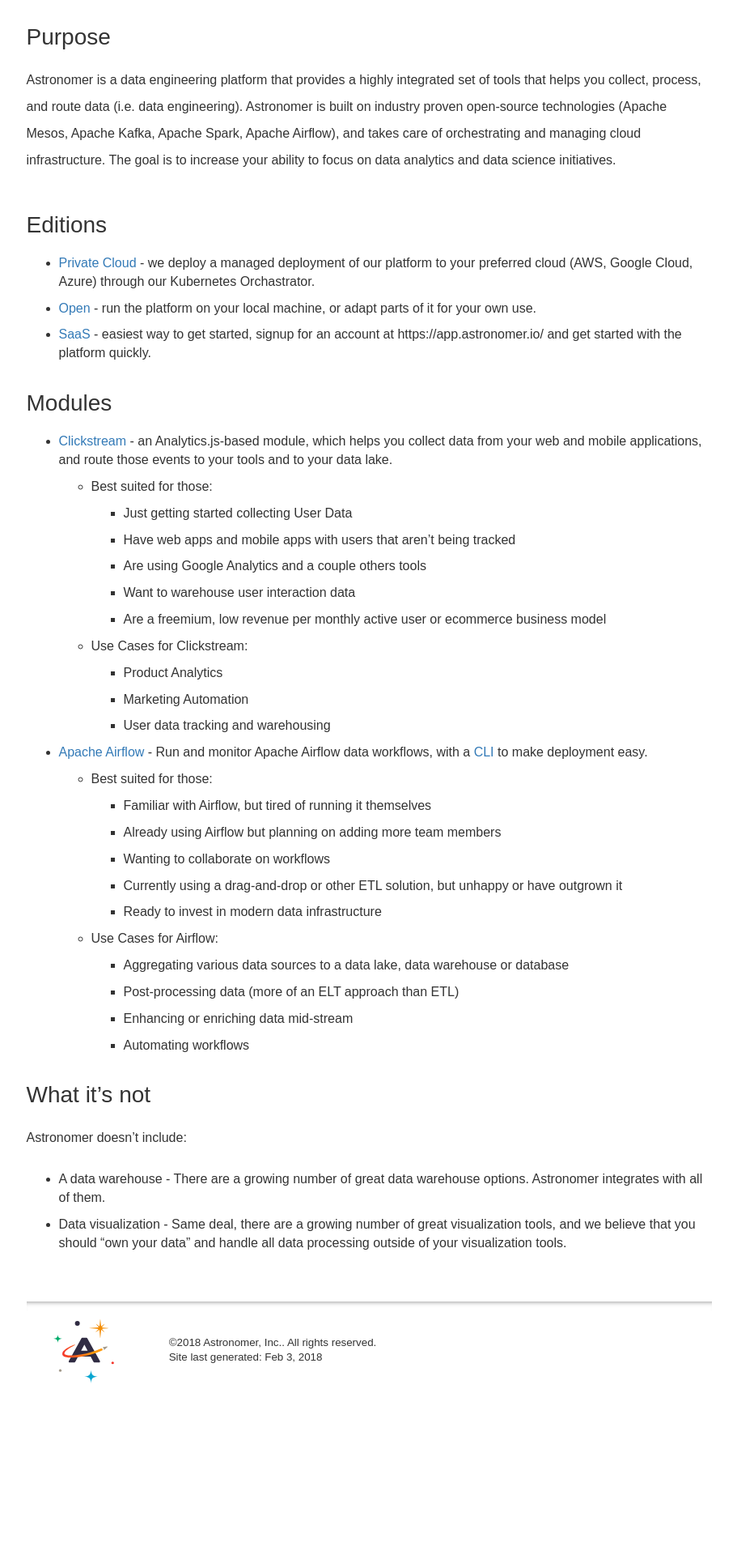
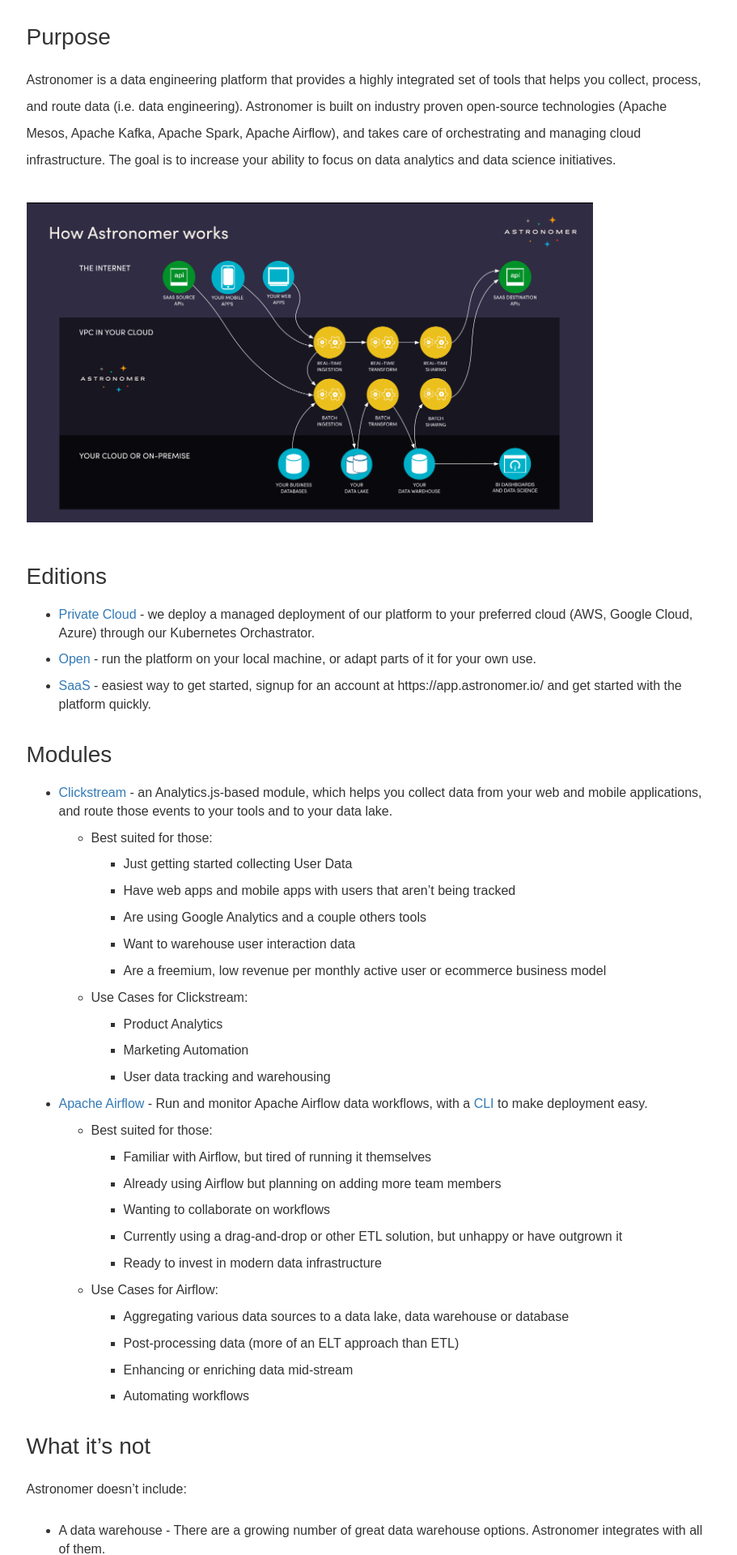
Before and after one commit to petedejoy/documentation, a Jekyll site: the page built from index.md, in a window 1280 px wide. Shown: the part 436-2356 px from the top of the page at 81% size, without its empty margins (330-1241 px from the left). Built offline with Jekyll 4.4.1, drawn with Linux system fonts in a browser that asks for light colours; nearby versions of some CDN libraries; some web fonts are replaced; comment, search, counter and statistics services are not loaded; before the commit the page ends 2165 px from its top, so only the background shows below that.

Commit message:
add diagram

```diff
--- a/index.md
+++ b/index.md
@@ -8,6 +8,8 @@ summary: Astronomer is a data engineering platform that that helps you collect,
 ## Purpose
 
 Astronomer is a data engineering platform that provides a highly integrated set of tools that helps you collect, process, and route data (i.e. data engineering). Astronomer is built on industry proven open-source technologies (Apache Mesos, Apache Kafka, Apache Spark, Apache Airflow), and takes care of orchestrating and managing cloud infrastructure. The goal is to increase your ability to focus on data analytics and data science initiatives.
+
+[![Astronomer PCE Overview](/images/how_it_works.png)](/images/how_it_works.png)
 
 ## Editions
 
```
Also changed, not shown: images/how_it_works.png (added).
